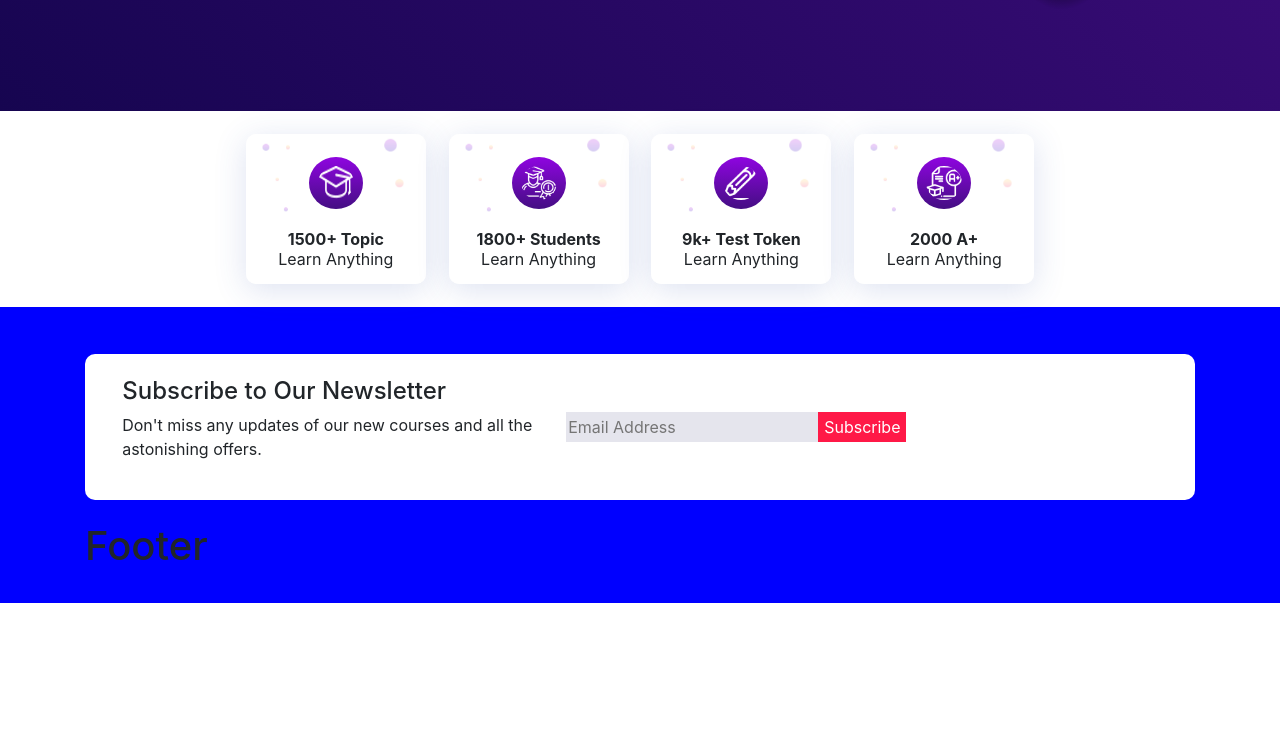
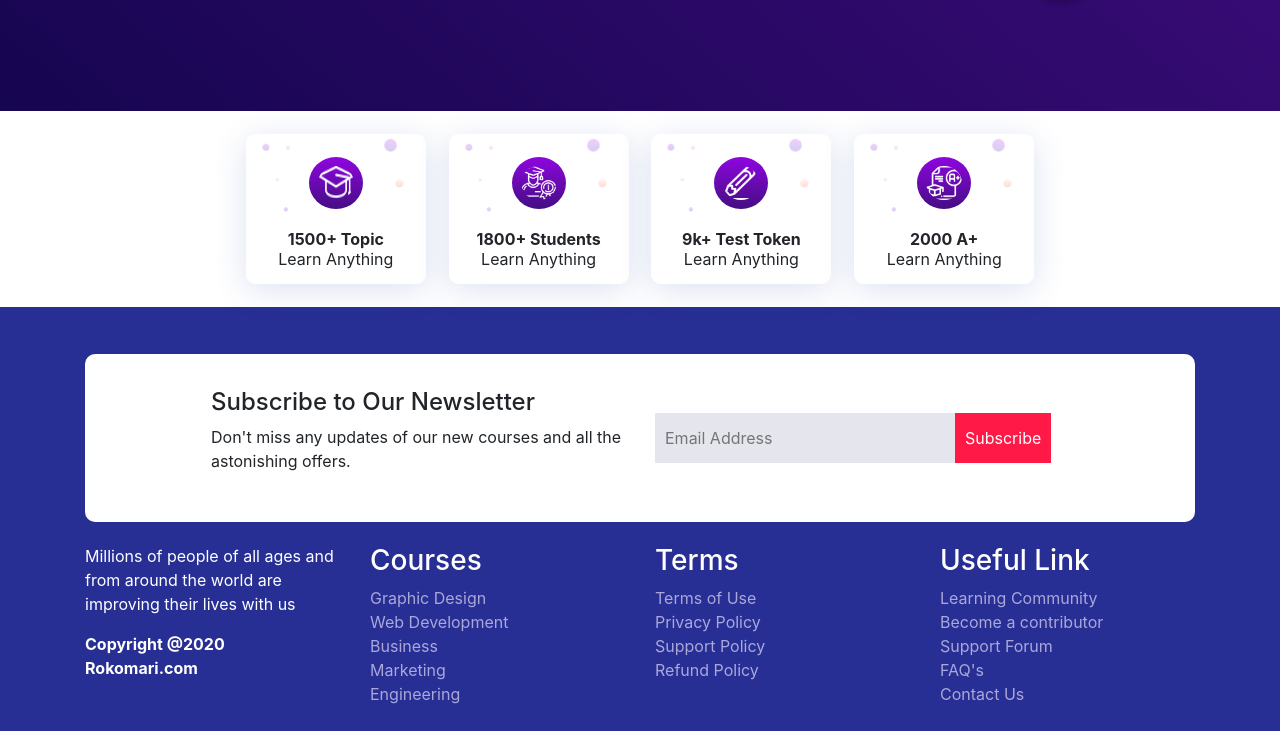
Before and after one commit to masrur-sakib/project-rokomari, a plain HTML site: page index.html in a window 1280 px wide. Shown: the part 647-1378 px from the top of the page. Before the commit the page ends 1250 px from the top, so only its background shows below. Drawn offline with nearby package versions, Linux system fonts and the light colour scheme.

Commit message:
Footer added

```diff
--- a/index.html
+++ b/index.html
@@ -153,25 +153,57 @@
         </div>
     </section>
 
-    <!-- Footer Section  -->
-    <section style="padding: 2%; background-color: blue;">
+    <!-- Testimonial Section  -->
+
+
+    <!-- Newsletter + Footer Section  -->
+    <section style="padding: 2%; background-color: #272F94;">
         <!-- Newsletter Section  -->
         <div class="container">
-            <div  style="margin: 2% 0; padding: 2%; background-color: white; border-radius: 10px;"  class="row">
-                <div class="col-md-5">
+            <div  style="margin: 2% 0; padding: 3% 10%; background-color: white; border-radius: 10px;"  class="row">
+                <div class="col-md-6">
                     <h4>Subscribe to Our Newsletter</h4>
                     <p>Don't miss any updates of our new courses and all the astonishing offers.</p>
                 </div>
-                <div class="col-md-7 d-flex align-items-center">
-                    <input style="background-color: #E5E5ED; border: none; height: 30px;" type="text" placeholder="Email Address">
-                    <button style=" color: white; background-color: #FF1947; border: none; height: 30px;" type="text">Subscribe</button>
+                <div class="col-md-6 d-flex align-items-center">
+                    <input style="padding: 10px; background-color: #E5E5ED; border: none; height: 50px; width: 300px;" type="text" placeholder="Email Address">
+                    <button style="padding: 10px; color: white; background-color: #FF1947; border: none; height: 50px;" type="text">Subscribe</button>
                 </div>
             </div>
         </div>
 
         <!-- Footer Section  -->
         <div class="container">
-            <h1>Footer</h1>
+            <div style="color: white;" class="row footer_section">
+                <div class="col-md-3">
+                    <p>Millions of people of all ages and from around the world are improving their lives with us</p>
+                    <p><strong>Copyright @2020 Rokomari.com</strong></p>
+                </div>
+                <div class="col-md-3">
+                    <h3>Courses</h3>
+                    <a href="#">Graphic Design</a><br>
+                    <a href="#">Web Development</a><br>
+                    <a href="#">Business</a><br>
+                    <a href="#">Marketing</a><br>
+                    <a href="#">Engineering</a><br>
+                </div>
+                <div class="col-md-3">
+                    <h3>Terms</h3>
+                    <a href="#">Terms of Use</a><br>
+                    <a href="#">Privacy Policy</a><br>
+                    <a href="#">Support Policy</a><br>
+                    <a href="#">Refund Policy</a><br>
+
+                </div>
+                <div class="col-md-3">
+                    <h3>Useful Link</h3>
+                    <a href="#">Learning Community </a><br>
+                    <a href="#">Become a contributor</a><br>
+                    <a href="#">Support Forum</a><br>
+                    <a href="#">FAQ's</a><br>
+                    <a href="#">Contact Us</a><br>
+                </div>
+              </div>
         </div>
     </section>
 
--- a/style.css
+++ b/style.css
@@ -52,3 +52,11 @@
     border-radius: 50%;
 
 }
+
+/* Footer Section  */
+.footer-card{
+    height: 100%;
+}
+.footer_section a{
+    color: #AAA7DA;
+}
```
